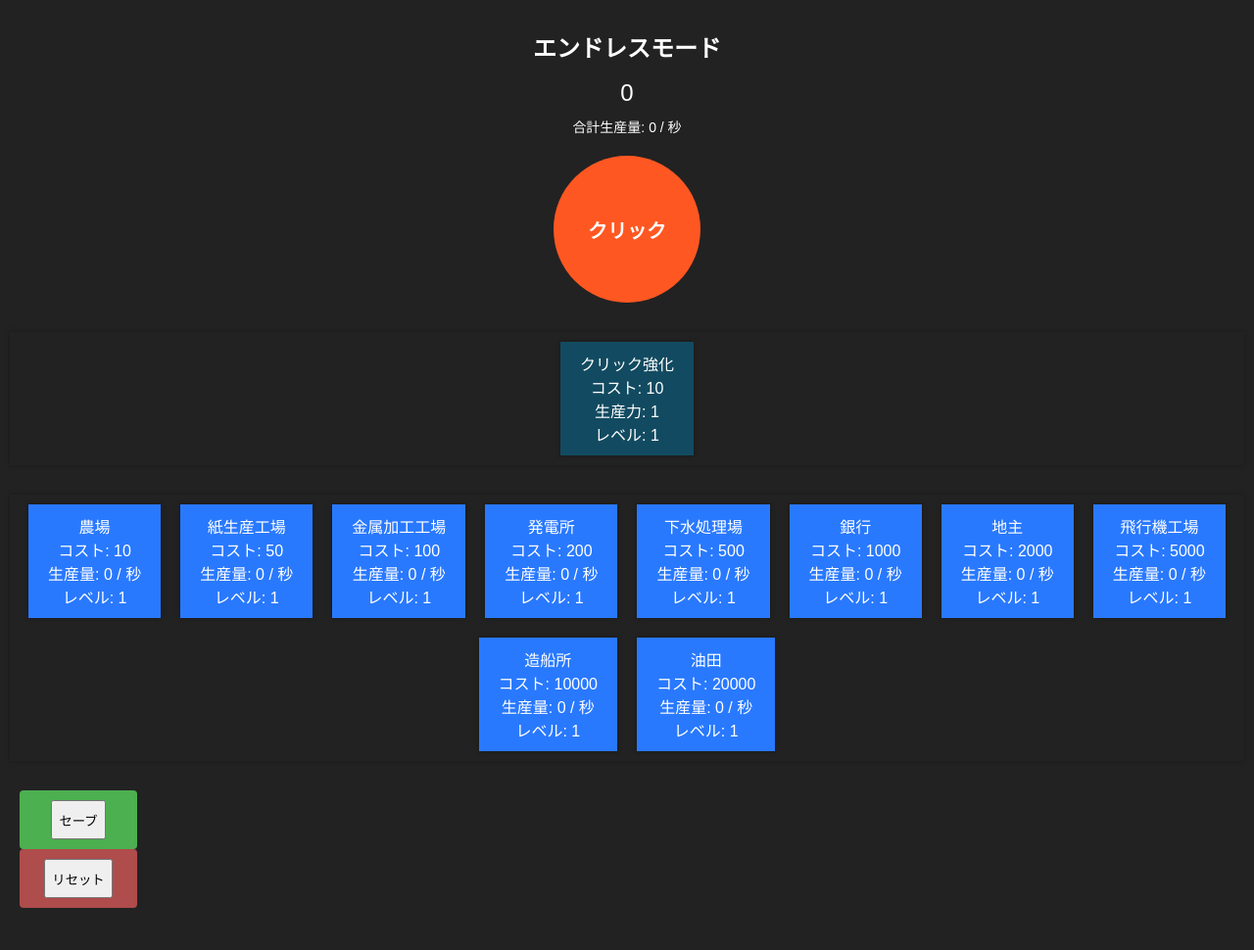
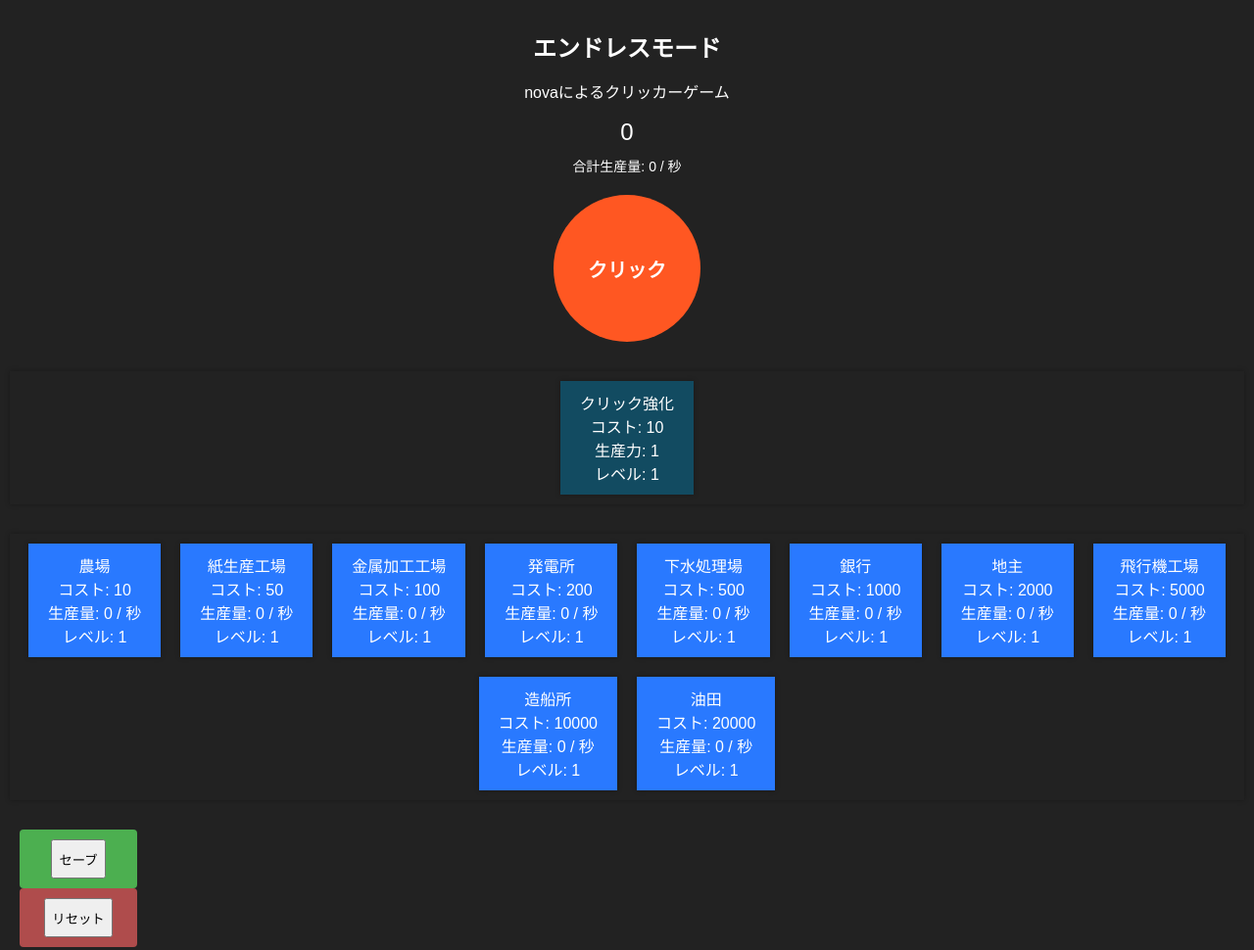
Before and after one commit to NQV4/a, a plain HTML site: page index.html in a window 1280 px wide. Shown: the whole page at 98% size. Before the commit the page ends 937 px from the top, so only its background shows below. Drawn offline with Linux system fonts and the light colour scheme.

Commit message:
Update index.html

```diff
--- a/index.html
+++ b/index.html
@@ -21,6 +21,7 @@
 </head>
 <body>
   <h1>エンドレスモード</h1>
+  <p>novaによるクリッカーゲーム</p>
   <div id="plus"></div>
   <div id="score">0</div>
   <div id="total-production">0 / 秒</div>
```
